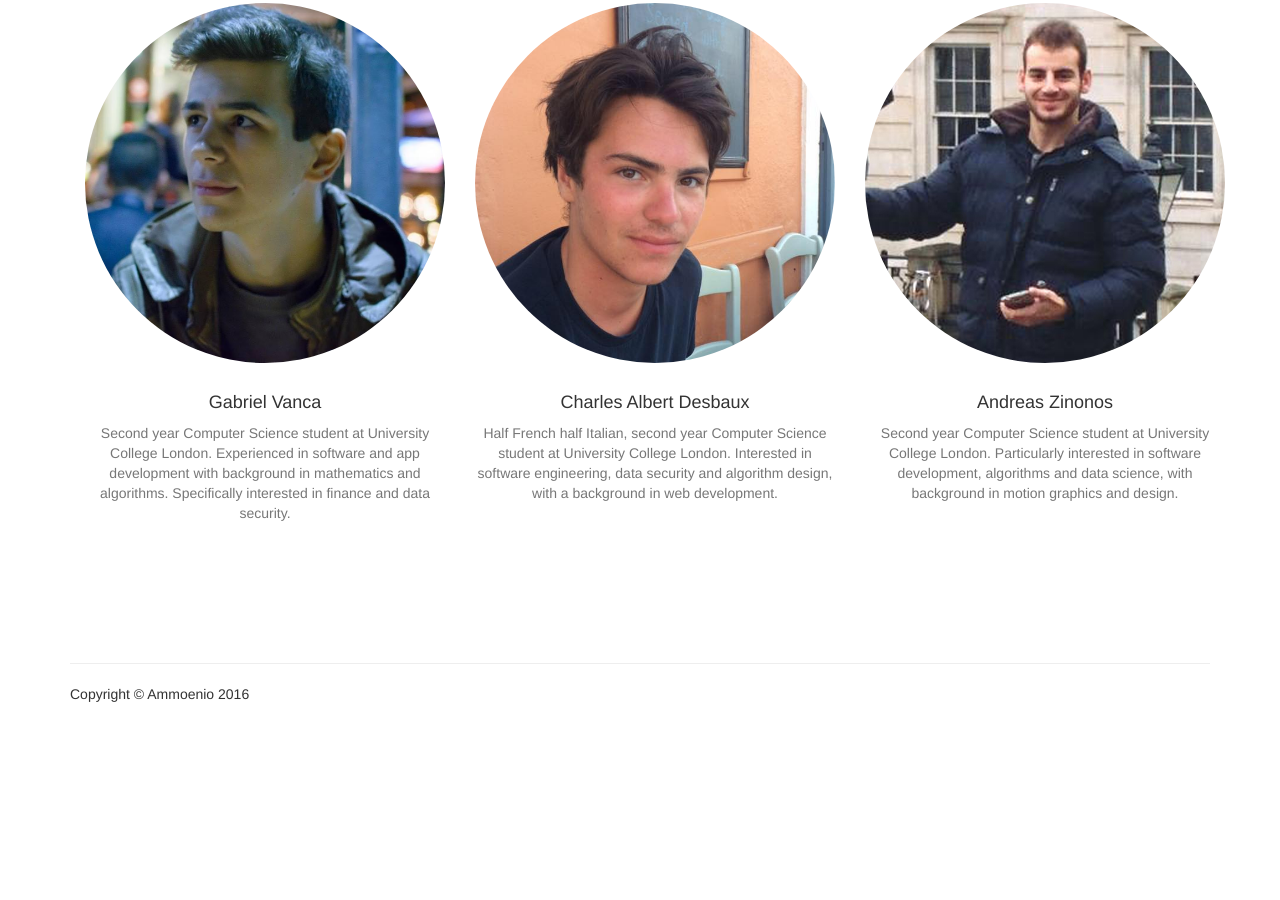
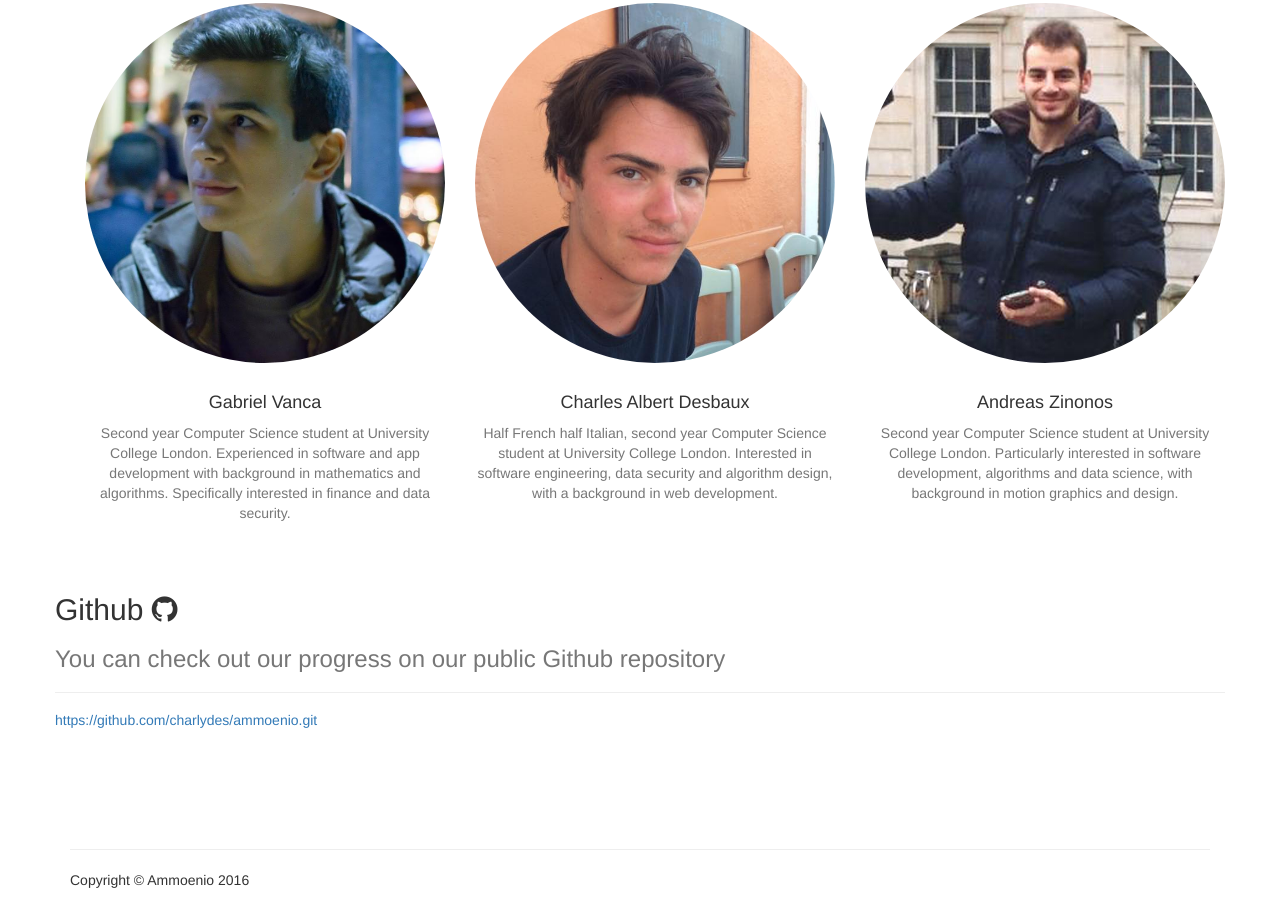
Before and after one commit to charlydes/ammoenio, a plain HTML site: page index.html in a window 1280 px wide. Shown: the part 1423-2323 px from the top of the page. Before the commit the page ends 2137 px from the top, so only its background shows below. Drawn offline with Linux system fonts and the light colour scheme.

Commit message:
added github link

```diff
--- a/index.html
+++ b/index.html
@@ -77,7 +77,6 @@
                     <li>
                         <a href="templates/contact.html">Contact</a>
                     </li>
-
                 </ul>
             </div>
             <!-- /.navbar-collapse -->
@@ -194,6 +193,15 @@
         </div>
         <br>
     </section>
+    <br>
+    <section class="container">
+    <div class="row">
+        <h2>Github           <i class="fa fa-github" aria-hidden="true"></i></h2>
+        <h3 class="section-subheading text-muted">You can check out our progress on our public Github repository</h3>
+        <hr>
+        <h5><a target="_blank" href="https://github.com/charlydes/ammoenio.git">https://github.com/charlydes/ammoenio.git</a></h5>
+    </div>
+    </section>
 
 
         <!-- Footer -->
```
Also changed, not shown: img/sketch3.png.
